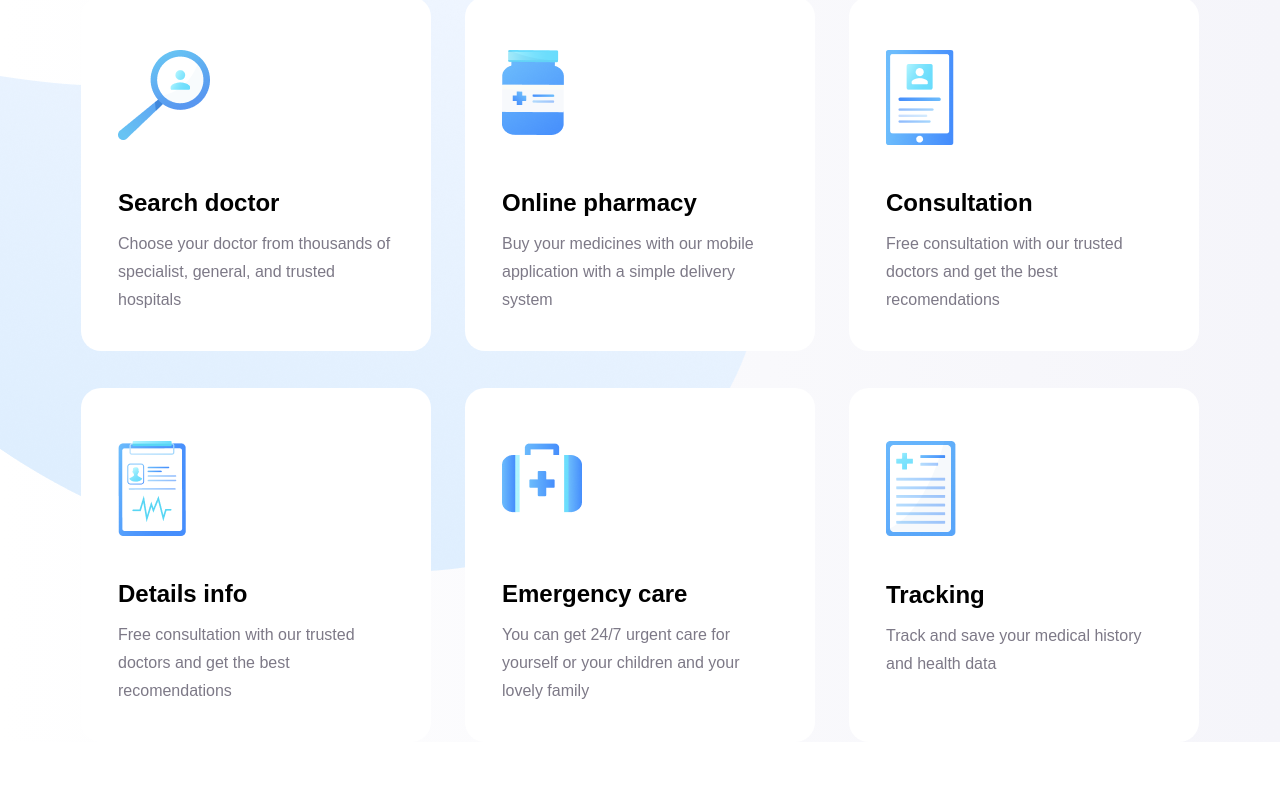
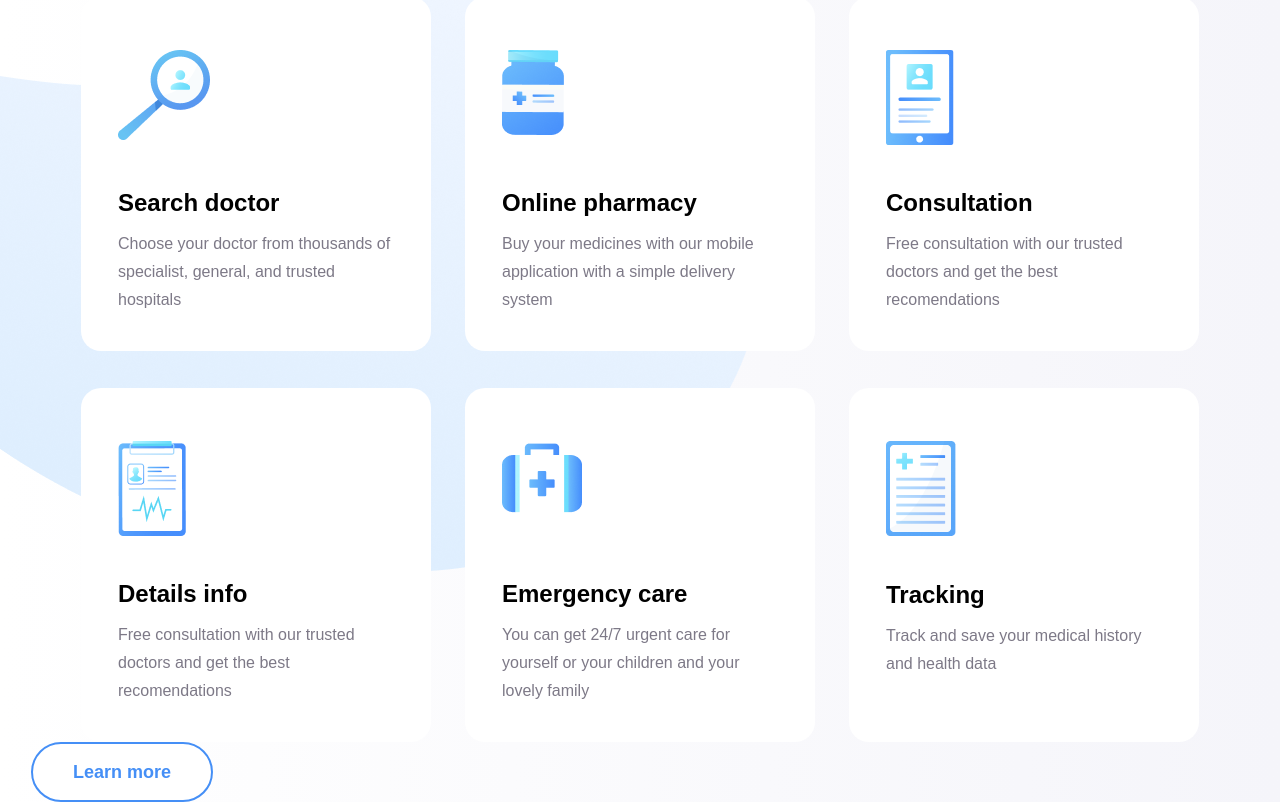
Before and after one commit to DanielCikora/Trafalgar-ReactJS-App, a React (Vite) app: page / in a window 1280 px wide. Shown: the part 1134-1936 px from the top of the page. Before the commit the page ends 1876 px from the top, so only its background shows below. Built offline with nearby package versions, Linux system fonts and the light colour scheme; a web font is replaced by a local one.

Commit message:
Global BTN Variable changed

```diff
--- a/src/App.css
+++ b/src/App.css
@@ -365,7 +365,6 @@ body {
 
 .btn {
   padding: 18px 40px;
-  background-color: #458ff6;
   display: inline-block;
   border-radius: 55px;
   color: #fff;
@@ -374,9 +373,13 @@ body {
   text-decoration: none;
   transition: all 0.3s ease-in-out;
   position: relative;
+  color: #458ff6;
+  background-color: #fff;
+  border: 2px solid #458ff6;
 }
 .btn:hover {
-  background-color: #1d62c3;
+  background-color: #458ff6;
+  color: #fff;
 }
 .btn:hover::after {
   content: "";
@@ -384,7 +387,6 @@ body {
   bottom: 30%;
   left: 25%;
   right: 25%;
-  background-color: #fff;
   height: 2px;
   border-radius: 4px;
   animation: line-in 0.4s both 0.2s;
@@ -550,6 +552,15 @@ body {
   font-size: 21px;
   line-height: 32px;
   margin-bottom: 48px;
+}
+
+.banner-text__btn {
+  border: none;
+  background-color: #458ff6;
+  color: #fff;
+}
+.banner-text__btn:hover {
+  background-color: #1d62c3;
 }
 
 .banner-image__image {
--- a/src/components/Banner.tsx
+++ b/src/components/Banner.tsx
@@ -1,5 +1,6 @@
 import BannerImage from "../assets/images/banner-manifest__image.png";
 import BannerDots from "../assets/images/banner-dots__image.png";
+import { Link } from "react-router-dom";
 function Banner() {
   return (
     <section className='banner'>
@@ -18,9 +19,9 @@ function Banner() {
               Trafalgar provides progressive, and affordable healthcare,
               accessible on mobile and online for everyone
             </p>
-            <a className='btn banner-text__btn' href='/'>
+            <Link className='btn banner-text__btn' to='/FindDoctor'>
               Consult today
-            </a>
+            </Link>
           </div>
           <img
             className='banner-image__image'
--- a/src/components/Services.tsx
+++ b/src/components/Services.tsx
@@ -94,6 +94,9 @@ function Services() {
               </div>
             </Link>
           </div>
+          <Link to='/AboutUs' className='btn services-btn'>
+            Learn more
+          </Link>
         </div>
       </div>
     </section>
--- a/src/partials/_globalvariables.scss
+++ b/src/partials/_globalvariables.scss
@@ -3,7 +3,6 @@
 }
 .btn {
   padding: 18px 40px;
-  background-color: $blue;
   display: inline-block;
   border-radius: 55px;
   color: $white;
@@ -12,15 +11,18 @@
   text-decoration: none;
   @include transition-time;
   position: relative;
+  color: $blue;
+  background-color: $white;
+  border: 2px solid $blue;
   &:hover {
-    background-color: $darker-blue;
+    background-color: $blue;
+    color: $white;
     &::after {
       content: "";
       position: absolute;
       bottom: 30%;
       left: 25%;
       right: 25%;
-      background-color: $white;
       height: 2px;
       border-radius: 4px;
       animation: line-in 0.4s both 0.2s;
```
Also changed, not shown: src/partials/_banner.scss (+8 -0 lines), 1 other file (tests, documents, lock files or other folders).
